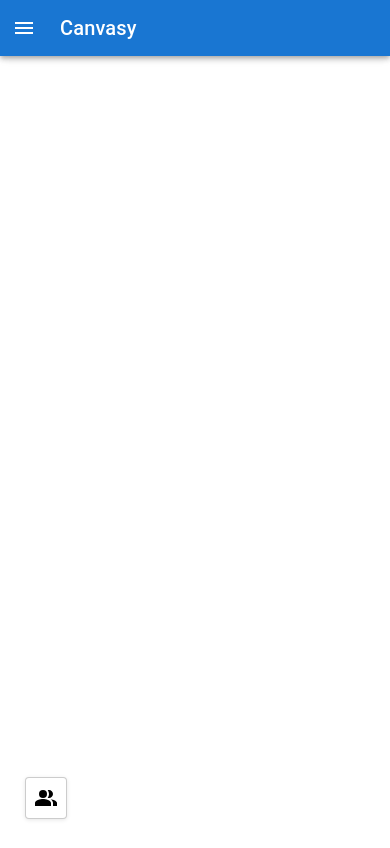
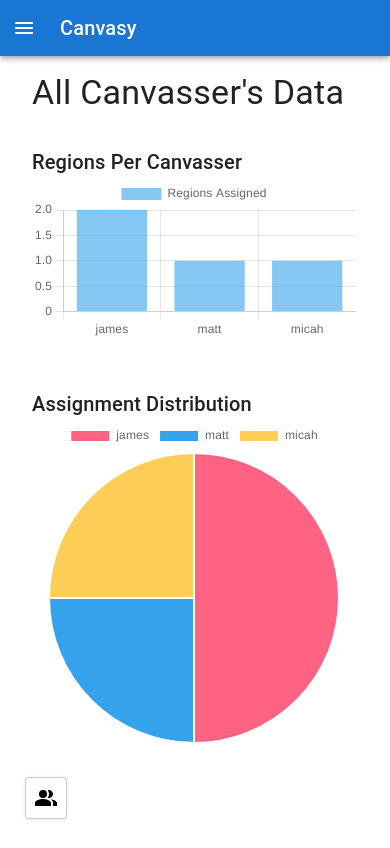
Before and after one commit to mjayfinley/canvas-management-tool, a React (Vite) app: page /dashboard in a window 390 px wide. Built offline with nearby package versions, Linux system fonts and the light colour scheme; data requests are answered from the project's data file; sample sign-in values are in the browser's storage.

Commit message:
Charts added and made responsive

```diff
--- a/package.json
+++ b/package.json
@@ -20,10 +20,12 @@
 		"@turf/center-of-mass": "^7.2.0",
 		"@turf/turf": "^7.2.0",
 		"axios": "^1.8.4",
+		"chart.js": "^4.4.9",
 		"json-server": "^1.0.0-beta.3",
 		"lodash-es": "^4.17.21",
 		"mapbox-gl": "^3.11.0",
 		"react": "^19.0.0",
+		"react-chartjs-2": "^5.3.0",
 		"react-dom": "^19.0.0",
 		"react-hook-form": "^7.55.0",
 		"react-router": "^7.5.0",
--- a/src/components/Button.tsx
+++ b/src/components/Button.tsx
@@ -19,7 +19,6 @@ const CustomButton = ({
 			variant="contained"
 			color={color}
 			disabled={loading || disabled}
-			fullWidth
 			{...props}
 		>
 			{loading ? "Loading..." : label}
--- a/src/context/AssignmentContext.tsx
+++ b/src/context/AssignmentContext.tsx
@@ -1,11 +1,11 @@
 import React, { createContext, useContext, useEffect, useState } from "react";
-import { PolygonUserAssignment } from "../utils/types";
+import { Canvasser, PolygonUserAssignment } from "../utils/types";
 import {
 	getAssignments,
 	assignUserToPolygon,
 	removeUserFromPolygon,
 } from "../hooks/useAssignments";
-import { Canvasser, useCanvassers } from "../context/CanvassersContext";
+import { useCanvassersContext } from "../context/CanvassersContext";
 import { generateRandomNumber } from "../utils/helperFunctions";
 
 interface AssignmentContextType {
@@ -25,7 +25,7 @@ export const AssignmentProvider = ({
 }: {
 	children: React.ReactNode;
 }) => {
-	const { canvassers } = useCanvassers();
+	const { canvassers } = useCanvassersContext();
 	const [assignments, setAssignments] = useState<PolygonUserAssignment[]>([]);
 
 	useEffect(() => {
--- a/src/context/CanvassersContext.tsx
+++ b/src/context/CanvassersContext.tsx
@@ -90,7 +90,7 @@ export const CanvassersProvider = ({
 	);
 };
 
-export const useCanvassers = (): CanvassersContextType => {
+export const useCanvassersContext = (): CanvassersContextType => {
 	const context = useContext(CanvassersContext);
 	if (!context)
 		throw new Error("useUsers must be used within a UsersProvider");
--- a/src/context/PolygonContext.tsx
+++ b/src/context/PolygonContext.tsx
@@ -16,13 +16,6 @@ interface PolygonContextType {
 }
 
 const PolygonContext = createContext<PolygonContextType | undefined>(undefined);
-
-export const usePolygonContext = () => {
-	const context = useContext(PolygonContext);
-	if (!context)
-		throw new Error("usePolygonContext must be used within provider");
-	return context;
-};
 
 export const PolygonProvider = ({
 	children,
@@ -71,3 +64,10 @@ export const PolygonProvider = ({
 		</PolygonContext.Provider>
 	);
 };
+
+export const usePolygonContext = () => {
+	const context = useContext(PolygonContext);
+	if (!context)
+		throw new Error("usePolygonContext must be used within provider");
+	return context;
+};
--- a/src/features/Canvassers/CanvasserCard.tsx
+++ b/src/features/Canvassers/CanvasserCard.tsx
@@ -10,9 +10,14 @@ import { useCanvasserContext } from "../../context/CanvasserContext";
 interface CanvasserCardProps {
 	canvasser: Canvasser;
 	onDelete: (id: string) => void;
+	setOpen: (open: boolean) => void;
 }
 
-const CanvasserCard = ({ canvasser, onDelete }: CanvasserCardProps) => {
+const CanvasserCard = ({
+	canvasser,
+	onDelete,
+	setOpen,
+}: CanvasserCardProps) => {
 	const { assignments } = useAssignmentContext();
 	const { setSelectedCanvasser } = useCanvasserContext();
 	const navigate = useNavigate();
@@ -27,6 +32,7 @@ const CanvasserCard = ({ canvasser, onDelete }: CanvasserCardProps) => {
 
 	const handleSelectCanvasser = () => {
 		setSelectedCanvasser(canvasser);
+		setOpen(false);
 		navigate("/dashboard");
 	};
 
--- a/src/features/Canvassers/Canvassers.tsx
+++ b/src/features/Canvassers/Canvassers.tsx
@@ -10,7 +10,7 @@ import {
 	Paper,
 } from "@mui/material";
 import CustomInput from "../../components/Input";
-import { useCanvassers } from "../../context/CanvassersContext";
+import { useCanvassersContext } from "../../context/CanvassersContext";
 import CanvasserCard from "./CanvasserCard";
 
 import { Add, Close, PeopleAlt } from "@mui/icons-material";
@@ -24,7 +24,7 @@ interface Canvassers {
 
 const Canvassers = () => {
 	const { canvassers, loading, addCanvasser, removeCanvasser } =
-		useCanvassers();
+		useCanvassersContext();
 	const [open, setOpen] = useState(false);
 	const [newName, setName] = useState("");
 	const [newEmail, setEmail] = useState("");
@@ -44,6 +44,10 @@ const Canvassers = () => {
 		setEmail("");
 
 		setModalOpen(false);
+	};
+
+	const handleSetCanvasserManagementOpen = (open: boolean) => {
+		setOpen(open);
 	};
 
 	const renderPanelContent = (
@@ -79,7 +83,9 @@ const Canvassers = () => {
 				</IconButton>
 
 				{isMobile && (
-					<IconButton onClick={() => setOpen(false)}>
+					<IconButton
+						onClick={() => handleSetCanvasserManagementOpen(false)}
+					>
 						<Close />
 					</IconButton>
 				)}
@@ -100,6 +106,7 @@ const Canvassers = () => {
 							key={canvasser.id}
 							canvasser={canvasser}
 							onDelete={removeCanvasser}
+							setOpen={handleSetCanvasserManagementOpen}
 						/>
 					))}
 				</Box>
@@ -112,7 +119,7 @@ const Canvassers = () => {
 			{isMobile && (
 				<IconButton
 					color="inherit"
-					onClick={() => setOpen(true)}
+					onClick={() => handleSetCanvasserManagementOpen(true)}
 					disableRipple
 					sx={{
 						position: "absolute",
@@ -135,7 +142,7 @@ const Canvassers = () => {
 				<Drawer
 					anchor="left"
 					open={open}
-					onClose={() => setOpen(false)}
+					onClose={() => handleSetCanvasserManagementOpen(false)}
 				>
 					{renderPanelContent}
 				</Drawer>
--- a/src/features/Dashboard/Dashboard.tsx
+++ b/src/features/Dashboard/Dashboard.tsx
@@ -1,9 +1,198 @@
+import { Box, Typography, useMediaQuery, useTheme } from "@mui/material";
+import {
+	Chart as ChartJS,
+	ArcElement,
+	BarElement,
+	CategoryScale,
+	LinearScale,
+	Tooltip,
+	Legend,
+} from "chart.js";
+import { Pie, Bar } from "react-chartjs-2";
+import { useCanvasserStatsContext } from "../../context/CanvasserStatsContext";
+import { CanvasserStat } from "../../hooks/useCanvasserStats";
 import { useCanvasserContext } from "../../context/CanvasserContext";
+import { useAssignmentContext } from "../../context/AssignmentContext";
+import { generateColors, sumArray } from "../../utils/helperFunctions";
+import { useCanvassersContext } from "../../context/CanvassersContext";
+import CustomButton from "../../components/Button";
+import { useEffect } from "react";
+
+ChartJS.register(
+	ArcElement,
+	BarElement,
+	CategoryScale,
+	LinearScale,
+	Tooltip,
+	Legend
+);
 
 const Dashboard = () => {
-	const { selectedCanvasser } = useCanvasserContext();
+	const { stats } = useCanvasserStatsContext();
+	const { selectedCanvasser, setSelectedCanvasser } = useCanvasserContext();
+	const { assignments } = useAssignmentContext();
+	const { canvassers } = useCanvassersContext();
+	const theme = useTheme();
+	const isMobile = useMediaQuery(theme.breakpoints.down("md"));
 
-	return <div>{selectedCanvasser?.name}</div>;
+	const getFilteredStats = (): CanvasserStat[] => {
+		if (!selectedCanvasser) return stats;
+		return stats.filter((c) => c.canvasserId === selectedCanvasser.id);
+	};
+
+	const filteredStats = getFilteredStats();
+
+	const assignmentCounts = canvassers.map(
+		(c) => assignments.filter((a) => a.userId === c.id).length
+	);
+
+	const barData = {
+		labels: canvassers.map((c) => c.name),
+		datasets: [
+			{
+				label: "Regions Assigned",
+				data: assignmentCounts,
+				backgroundColor: "rgba(54, 162, 235, 0.6)",
+			},
+		],
+	};
+
+	const pieData = {
+		labels: canvassers.map((c) => c.name),
+		datasets: [
+			{
+				label: "Assignments",
+				data: assignmentCounts,
+				backgroundColor: generateColors(assignmentCounts.length),
+			},
+		],
+	};
+
+	const callBackChartData = {
+		labels: selectedCanvasser ? [selectedCanvasser.name] : [""],
+		datasets: [
+			{
+				label: "Doors Knocked",
+				data: [
+					sumArray(filteredStats.map((stat) => stat.doorsKnocked)),
+				],
+				backgroundColor: "red",
+			},
+			{
+				label: "Callbacks",
+				data: [sumArray(filteredStats.map((stat) => stat.callbacks))],
+				backgroundColor: "blue",
+			},
+			{
+				label: "Follow Ups",
+				data: [
+					sumArray(
+						filteredStats.map((stat) => stat.followUpsScheduled)
+					),
+				],
+				backgroundColor: "orange",
+			},
+			{
+				label: "Surveys Completed",
+				data: [
+					sumArray(
+						filteredStats.map((stat) => stat.surveysCompleted)
+					),
+				],
+				backgroundColor: "purple",
+			},
+			{
+				label: "Hours WOrked",
+				data: [sumArray(filteredStats.map((stat) => stat.hoursWorked))],
+				backgroundColor: "green",
+			},
+		],
+	};
+
+	return (
+		<Box ml={1} mr={1} sx={{ height: "90vh", width: "100%" }}>
+			<Box
+				sx={{
+					display: "flex",
+					flexDirection: "row",
+					justifyContent: "space-between",
+				}}
+			>
+				<Typography variant="h4">
+					{!selectedCanvasser
+						? "All Canvasser's Data"
+						: `${selectedCanvasser.name}'s Data`}
+				</Typography>
+				{selectedCanvasser && (
+					<CustomButton
+						label="All Canvassers"
+						onClick={() => setSelectedCanvasser(null)}
+					/>
+				)}
+			</Box>
+			{!selectedCanvasser ? (
+				<Box
+					sx={{
+						display: "flex",
+						flexDirection: { xs: "column", md: "row" },
+						width: "100%",
+						height: "50%",
+						gap: 2,
+					}}
+				>
+					<Box sx={{ mt: 4, width: { xs: "95%", md: "50%" } }}>
+						<Typography variant="h6">
+							Regions Per Canvasser
+						</Typography>
+						<Bar
+							data={barData}
+							options={{
+								responsive: true,
+								plugins: {
+									legend: { position: "top" },
+								},
+							}}
+						/>
+					</Box>
+					<Box sx={{ mt: 4, width: { xs: "95%", md: "50%" } }}>
+						<Typography variant="h6">
+							Assignment Distribution
+						</Typography>
+						<Pie
+							data={pieData}
+							options={{
+								responsive: true,
+								plugins: {
+									legend: { position: "top" },
+								},
+							}}
+						/>
+					</Box>
+				</Box>
+			) : (
+				<Box
+					sx={{
+						mt: 4,
+						width: { xs: "95%", md: "50%" },
+						height: "70vh",
+					}}
+				>
+					<Typography variant="h6">Canvasser Stats</Typography>
+					<Bar
+						data={callBackChartData}
+						options={{
+							responsive: true,
+							maintainAspectRatio: false,
+							indexAxis: isMobile ? "y" : "x",
+							plugins: {
+								legend: { position: "top" },
+							},
+						}}
+					/>
+				</Box>
+			)}
+		</Box>
+	);
 };
 
 export default Dashboard;
--- a/src/features/Map/AssignCanvasserModal.tsx
+++ b/src/features/Map/AssignCanvasserModal.tsx
@@ -1,6 +1,6 @@
 import { Autocomplete, TextField, Chip } from "@mui/material";
 import { useAssignmentContext } from "../../context/AssignmentContext";
-import { useCanvassers } from "../../context/CanvassersContext";
+import { useCanvassersContext } from "../../context/CanvassersContext";
 import { useState, useEffect } from "react";
 import CustomModal from "../../components/Modal";
 
@@ -11,7 +11,7 @@ interface Props {
 }
 
 const AssignCanvasserModal = ({ open, onClose, polygonId }: Props) => {
-	const { canvassers } = useCanvassers();
+	const { canvassers } = useCanvassersContext();
 	const { getUsersForPolygon, assignUser, unassignUser } =
 		useAssignmentContext();
 
--- a/src/mocks/db.json
+++ b/src/mocks/db.json
@@ -182,6 +182,16 @@
       "id": "724491557",
       "polygonId": "485429295",
       "userId": "1744999464559"
+    },
+    {
+      "id": "799336342",
+      "polygonId": "585831052",
+      "userId": "1745006838873"
+    },
+    {
+      "id": "728431014",
+      "polygonId": "719351067",
+      "userId": "1745006752766"
     }
   ],
   "canvasserStats": [
--- a/src/utils/helperFunctions.ts
+++ b/src/utils/helperFunctions.ts
@@ -5,3 +5,33 @@ export const generateRandomNumber = () => {
 
 	return randomNum.toString();
 };
+
+export const sumArray = (arr: number[]): number => {
+	return arr.reduce((total, num) => total + num, 0);
+};
+
+export const generateColors = (count: number): string[] => {
+	const baseColors = [
+		"#FF6384",
+		"#36A2EB",
+		"#FFCE56",
+		"#4BC0C0",
+		"#9966FF",
+		"#FF9F40",
+		"#C9CBCF",
+		"#8DD1E1",
+		"#F67019",
+		"#00A36C",
+		"#F7464A",
+		"#B2912F",
+		"#4D5360",
+		"#2E8B57",
+		"#FFD700",
+		"#DC143C",
+	];
+
+	return Array.from(
+		{ length: count },
+		(_, i) => baseColors[i % baseColors.length]
+	);
+};
```
Also changed, not shown: 1 other file (tests, documents, lock files or other folders).
